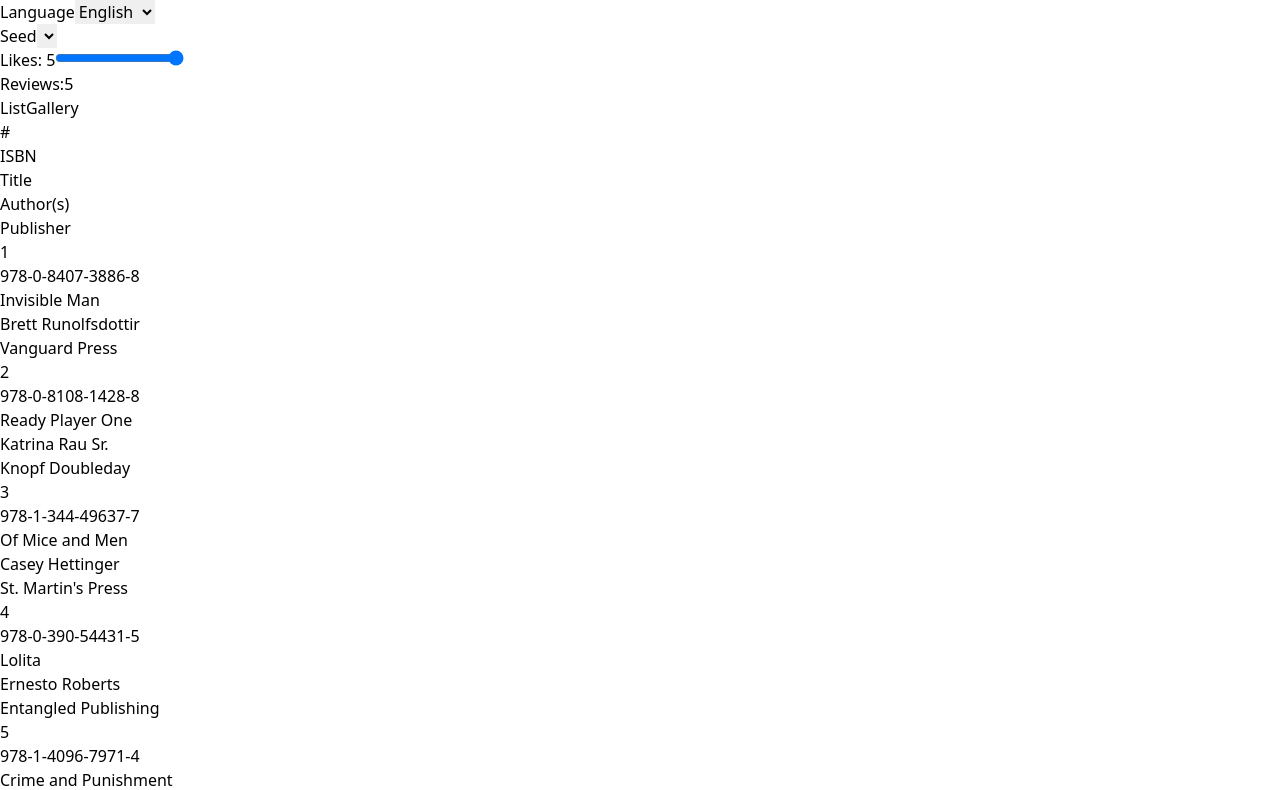
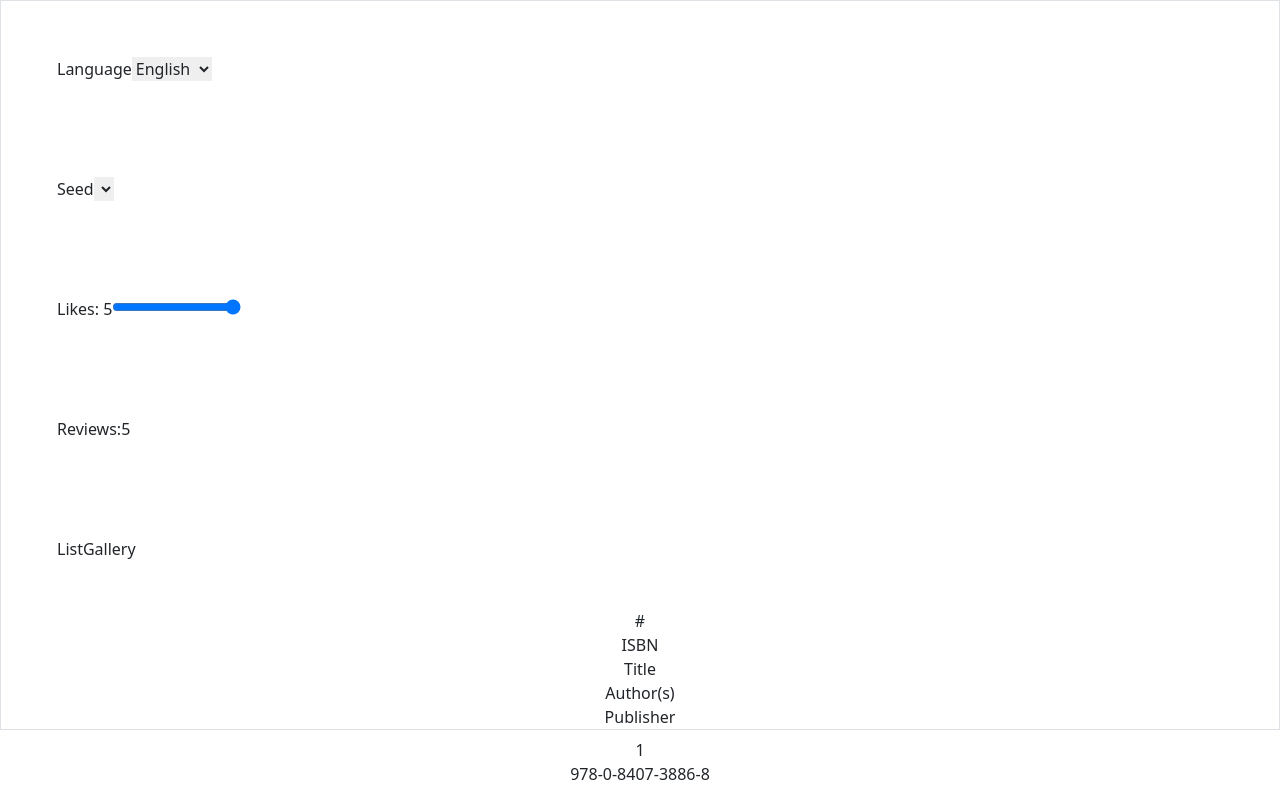
Before and after one commit to DavidJoao/bookify, a Next.js app: page /home in a window 1280 px wide. Shown: the top 790 px of the page. Built offline with nearby package versions, Linux system fonts and the light colour scheme.

Commit message:
IMPORTED React Bootstrap that will be used for modals

```diff
--- a/src/app/globals.css
+++ b/src/app/globals.css
@@ -1,3 +1,5 @@
+@import 'bootstrap/dist/css/bootstrap.min.css';
+
 @tailwind base;
 @tailwind components;
 @tailwind utilities;
```
